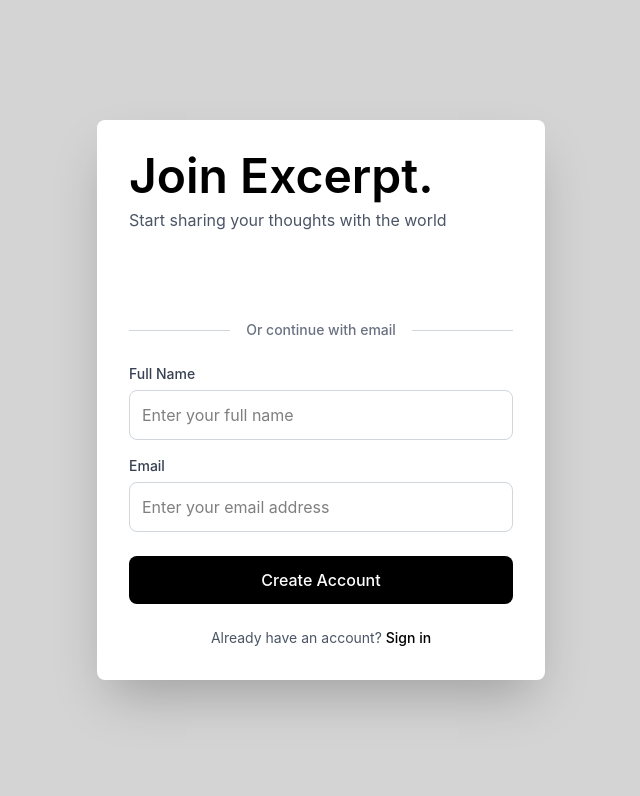
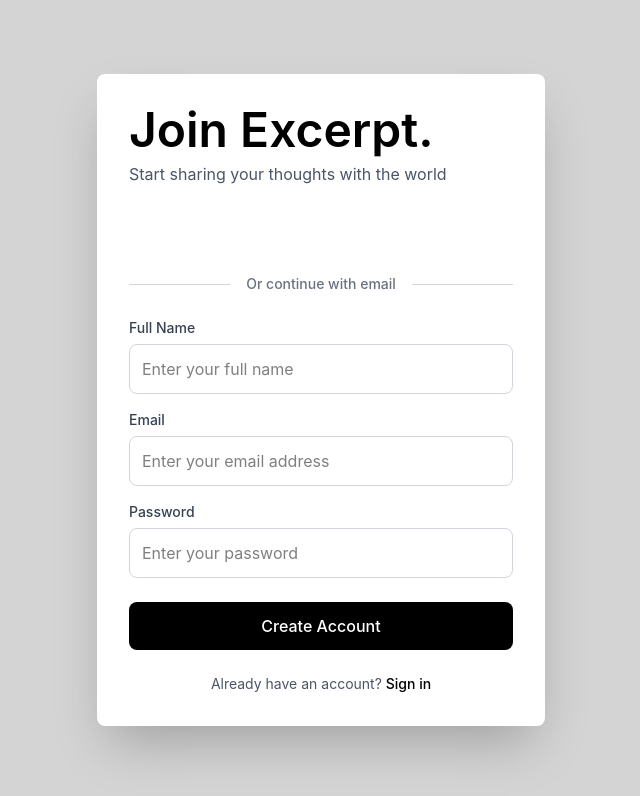
Before and after one commit to yashveersinghh/Excerpt, a React (Vite) app in the folder Frontend/: page /signup in a window 1280 px wide. Shown: the top 796 px of the page, without its empty margins (319-959 px from the left). Built offline with nearby package versions, Linux system fonts and the light colour scheme.

Commit message:
signup final

```diff
--- a/Frontend/package.json
+++ b/Frontend/package.json
@@ -13,9 +13,11 @@
     "@react-oauth/google": "^0.13.5",
     "@tailwindcss/vite": "^4.2.4",
     "@yashveersinghh/excerpt-common": "^1.0.1",
+    "axios": "^1.16.0",
     "jwt-decode": "^4.0.0",
     "react": "^19.2.5",
     "react-dom": "^19.2.5",
+    "react-hot-toast": "^2.6.0",
     "react-router-dom": "^7.14.2",
     "tailwindcss": "^4.2.4"
   },
--- a/Frontend/src/App.tsx
+++ b/Frontend/src/App.tsx
@@ -4,10 +4,12 @@
 import { Signin } from './pages/Signin'
 import { Blog } from './pages/Blog'
 import { Home } from './pages/Home'
+import { Toaster } from 'react-hot-toast'
 
 function App() {
   return (
     <>
+      <Toaster />
       <BrowserRouter>
         <Routes>
           <Route path="/" element={<Home />} />
--- /dev/null
+++ b/Frontend/src/config.ts
@@ -0,0 +1 @@
+export const BACKEND_URL = "http://localhost:8787"
--- a/Frontend/src/pages/Signin.tsx
+++ b/Frontend/src/pages/Signin.tsx
@@ -51,6 +51,14 @@
                             placeholder="Enter your email address"
                         />
                     </div>
+                    <div className="flex flex-col gap-1.5">
+                        <label className="text-sm font-medium text-gray-700">Password</label>
+                        <input
+                            className="bg-white border border-gray-300 p-3 w-full rounded-lg focus:outline-none focus:ring-2 focus:ring-black focus:border-transparent transition"
+                            type="password"
+                            placeholder="Enter your password"
+                        />
+                    </div>
                     <button className="bg-black hover:bg-gray-900 cursor-pointer text-white py-3 px-4 rounded-lg text-base font-medium transition mt-2 w-full">
                         Continue
                     </button>
--- a/Frontend/src/pages/Signup.tsx
+++ b/Frontend/src/pages/Signup.tsx
@@ -1,9 +1,60 @@
 import { GoogleLogin } from "@react-oauth/google"
 import { useNavigate } from "react-router-dom"
 import { jwtDecode } from "jwt-decode"
+import { useState } from "react";
+import axios, { AxiosError } from "axios";
+import { BACKEND_URL } from "../config";
+import toast from "react-hot-toast";
 
 export const Signup = () => {
+    const [loading, setLoading] = useState(false);
+    const [error, setError] = useState<string | null>(null);
     const navigate = useNavigate()
+    const [inputData, setInputData] = useState({
+        name: "",
+        email: "",
+        password: ""
+    });
+    const [validationErrors, setValidationErrors] = useState({
+    name: false,
+    email: false,
+    password: false
+  });
+    const handleSubmit = async (e: React.FormEvent<HTMLFormElement>) => {
+        e.preventDefault();
+        setError(null);
+        const missingName = !inputData.name.trim();
+        const missingEmail = !inputData.email.trim();
+        const missingPassword = !inputData.password.trim();
+        setValidationErrors({
+            name: missingName,
+            email: missingEmail,
+            password: missingPassword
+        });
+        if (missingName || missingEmail || missingPassword) {
+            toast.error("Please fill in all fields.");
+            return;
+        }
+        setLoading(true);
+        try {
+            const response = await axios.post(`${BACKEND_URL}/api/v1/user/signup`, {
+                name: inputData.name,
+                email: inputData.email,
+                password: inputData.password
+            });
+            const jwt = response.data.jwt;
+            localStorage.setItem("token", jwt);
+            toast.success("Account created successfully!");
+            navigate("/blogs");
+        } catch (err) {
+            const axiosError = err as AxiosError<{ error: string }>;
+            const errMsg = axiosError.response?.data?.error || "Signup failed. Please try again.";
+            setError(errMsg);
+            toast.error(errMsg);
+        } finally {
+            setLoading(false);
+        }
+};
     return (
         <div className="bg-white md:bg-neutral-300 min-h-screen w-screen flex justify-center items-center px-4 py-8">
             <div className="bg-white w-full max-w-md rounded-lg md:shadow-2xl flex flex-col gap-6 p-8">
@@ -18,13 +69,16 @@
                         const token = credentialResponse?.credential
                         if (!token) {
                             console.error('No credential returned in response', credentialResponse)
+                            toast.error("Google signup failed. Please try again.");
                             return
                         }
                         try {
                             const decoded = jwtDecode(token)
                             console.log(decoded)
+                            toast.success("Google signup successful!");
                         } catch (err) {
                             console.error('Failed to decode credential', err)
+                            toast.error("Google signup failed. Please try again.");
                         }
                         navigate('/')
                     }}
@@ -42,29 +96,66 @@
                     <div className="flex-1 h-px bg-gray-300"></div>
                 </div>
 
+                {error && (
+                    <div className="bg-red-100 border border-red-400 text-red-700 px-4 py-3 rounded-lg text-sm">
+                        {error}
+                    </div>
+                )}
+
+                <form onSubmit={handleSubmit} className="flex flex-col gap-4">
                     <div className="flex flex-col gap-4">
                         <div className="flex flex-col gap-1.5">
                             <label className="text-sm font-medium text-gray-700">Full Name</label>
                             <input
-                            className="bg-white border border-gray-300 p-3 w-full rounded-lg focus:outline-none focus:ring-2 focus:ring-black focus:border-transparent transition"
+                                className={`bg-white border ${validationErrors.name ? 'border-red-500' : 'border-gray-300'} p-3 w-full rounded-lg focus:outline-none focus:ring-2 focus:ring-black focus:border-transparent transition`}
                                 type="text"
                                 placeholder="Enter your full name"
+                                value={inputData.name}
+                                onChange={(e) => {
+                                    setInputData({ ...inputData, name: e.target.value });
+                                    if (validationErrors.name) setValidationErrors({ ...validationErrors, name: false });
+                                }}
+                                required
                             />
                         </div>
 
                         <div className="flex flex-col gap-1.5">
                             <label className="text-sm font-medium text-gray-700">Email</label>
                             <input
-                            className="bg-white border border-gray-300 p-3 w-full rounded-lg focus:outline-none focus:ring-2 focus:ring-black focus:border-transparent transition"
+                                className={`bg-white border ${validationErrors.email ? 'border-red-500' : 'border-gray-300'} p-3 w-full rounded-lg focus:outline-none focus:ring-2 focus:ring-black focus:border-transparent transition`}
                                 type="email"
                                 placeholder="Enter your email address"
+                                value={inputData.email}
+                                onChange={(e) => {
+                                    setInputData({...inputData, email: e.target.value});
+                                    if (validationErrors.email) setValidationErrors({ ...validationErrors, email: false });
+                                }}
+                                required
                             />
                         </div>
 
-                    <button className="bg-black hover:bg-gray-900 cursor-pointer text-white py-3 px-4 rounded-lg text-base font-medium transition mt-2 w-full">
-                        Create Account
+                        <div className="flex flex-col gap-1.5">
+                            <label className="text-sm font-medium text-gray-700">Password</label>
+                            <input
+                                className={`bg-white border ${validationErrors.password ? 'border-red-500' : 'border-gray-300'} p-3 w-full rounded-lg focus:outline-none focus:ring-2 focus:ring-black focus:border-transparent transition`}
+                                type="password"
+                                placeholder="Enter your password"
+                                value={inputData.password}
+                                onChange={(e) => {
+                                setInputData({ ...inputData, password: e.target.value });
+                                    if (validationErrors.password) setValidationErrors({ ...validationErrors, password: false });
+                                }}
+                                required
+                            />
+                        </div>
+                        <button className="bg-black hover:bg-gray-900 disabled:opacity-60 cursor-pointer text-white py-3 px-4 rounded-lg text-base font-medium transition mt-2 w-full"
+                            type="submit"
+                            disabled={loading}
+                        >
+                            {loading ? "Creating Account..." : "Create Account"}
                         </button>
                     </div>
+                </form>
 
                 <div className="text-center text-sm text-gray-600">
                     Already have an account? <span className="text-black font-medium cursor-pointer hover:underline" onClick={() => navigate('/signin')}>Sign in</span>
```
Also changed, not shown: 1 other file (tests, documents, lock files or other folders). Lines whose indentation alone changed are shown as unchanged.
